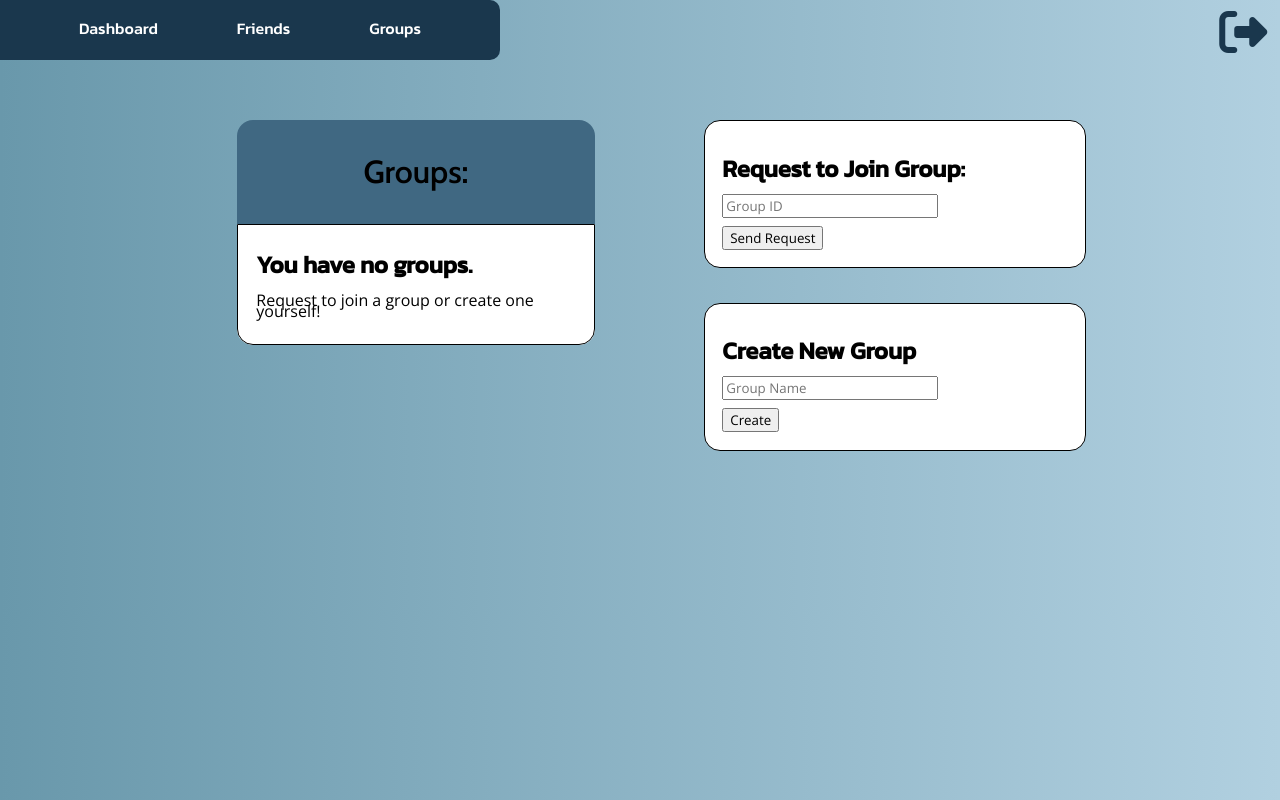
After one commit to James-W84/ScheduleShare, a Node server app: page /groups in a window 1280 px wide. The commit adds this page. Run offline with Node 20, Linux system fonts and the light colour scheme; the visitor is signed in with stand-in values (Sample User, id 1); some libraries are stand-ins or nearby versions.

Commit message:
implement group functionality

```diff
--- a/app.js
+++ b/app.js
@@ -10,7 +10,7 @@ const findOrCreate = require("mongoose-findorcreate");
 const GoogleStrategy = require("passport-google-oauth20").Strategy;
 const { redirect } = require("express/lib/response");
 const e = require("express");
-const flash = require("connect-flash");
+const { join } = require("path");
 
 const app = express();
 app.use(express.static("public"));
@@ -23,7 +23,6 @@ app.use(
     saveUninitialized: false,
   })
 );
-app.use(flash());
 app.use(passport.initialize());
 app.use(passport.session());
 
@@ -48,6 +47,16 @@ const userSchema = new mongoose.Schema({
   classes: Array,
 });
 
+const groupSchema = new mongoose.Schema({
+  admin: {
+    id: { type: String, required: true },
+    name: { type: String, required: true },
+  },
+  name: String,
+  members: Array,
+  joinRequests: Array,
+});
+
 // const classSchema = new mongoose.Schema({
 //   name: { type: String, required: true },
 //   startTime: { type: Number, required: true },
@@ -61,6 +70,7 @@ userSchema.plugin(passportLocalMongoose);
 userSchema.plugin(findOrCreate);
 
 const User = new mongoose.model("User", userSchema);
+const Group = new mongoose.model("Group", groupSchema);
 // const Class = new mongoose.model("Class", classSchema);
 
 passport.use(User.createStrategy());
@@ -338,6 +348,7 @@ app.post("/decline", function (req, res) {
 });
 
 app.get("/profile", function (req, res) {
+  if (req.isAuthenticated()) {
     let isFriend = false;
     const queryObject = url.parse(req.url, true).query;
     req.user.friends.forEach((element) => {
@@ -347,17 +358,155 @@ app.get("/profile", function (req, res) {
     });
     if (isFriend) {
       let colors = [];
-    User.find({ username: queryObject.user }, function (err, user) {
+      User.findOne({ username: queryObject.user }, function (err, user) {
         if (err) {
           console.log(err);
         } else {
-        user = user[0];
           const numClasses = user.classes.length;
           generateColors(numClasses, colors);
-        res.render("schedule", { user: user, colors: colors, viewOnly: true });
+          res.render("schedule", {
+            user: user,
+            colors: colors,
+            viewOnly: true,
+          });
         }
       });
     } else {
-    res.redirect("/");
+      res.redirect("/dashboard");
+    }
+  } else {
+    res.redirect("/auth/google");
   }
 });
+
+app.get("/groups", function (req, res) {
+  const userGroups = req.user.groups;
+  res.render("groups", { groups: userGroups });
+});
+
+app.post("/create-group", function (req, res) {
+  let newGroup = new Group({
+    admin: {
+      id: req.user.username,
+      name: req.user.name,
+    },
+    name: req.body.groupName,
+  });
+  newGroup.save(function (err, group) {
+    if (err) console.log(err);
+    else {
+      console.log(group);
+      User.update(
+        { username: req.user.username },
+        { $push: { groups: { groupId: group._id.toHexString(), groupName: group.name } } }
+      )
+        .then((result) => {
+          console.log(result);
+        })
+        .catch((err) => {
+          console.log(err);
+        });
+    }
+  });
+  res.redirect("/groups");
+});
+
+app.post("/request-join", function (req, res) {
+  let redirect = false;
+  req.user.groups.forEach((element) => {
+    if (element.groupId === req.body.groupId) {
+      res.redirect("/groups");
+      redirect = true;
+    }
+  });
+  Group.findOne({ _id: req.body.groupId }, function (err, group) {
+    if (err) {
+      console.log(err);
+      res.redirect("/groups");
+    } else {
+      group.joinRequests.forEach((element) => {
+        if ((element.id = req.user.username)) {
+          res.redirect("/groups");
+          redirect = true;
+        }
+      });
+      if (!redirect) {
+        Group.updateOne(group, {
+          $push: {
+            joinRequests: { name: req.user.name, id: req.user.username },
+          },
+        }).catch((err) => console.log(err));
+        console.log(group);
+        res.redirect("/groups");
+      }
+    }
+  });
+});
+
+app.get("/group", function (req, res) {
+  if (req.isAuthenticated()) {
+    let isInGroup = false;
+    const queryObject = url.parse(req.url, true).query;
+    req.user.groups.forEach((element) => {
+      if (element.groupId === queryObject.id) isInGroup = true;
+    });
+    if (isInGroup) {
+      Group.findOne({ _id: queryObject.id }, function (err, group) {
+        if (err) console.log(err);
+        else {
+          let isAdmin = req.user.username === group.admin.id;
+          let groupMembers = [];
+          User.findOne({ username: group.admin.id }, function (err, user) {
+            if (err) console.log(err);
+            else {
+              groupMembers.push(user);
+              let memberIds = [];
+              group.members.forEach((element) => {
+                memberIds.push(element.id);
+              });
+              User.find(
+                { username: { $in: memberIds } },
+                function (err, result) {
+                  if (err) console.log(err);
+                  else {
+                    groupMembers = groupMembers.concat(result);
+                    colors = [];
+                    const numMembers = groupMembers.length;
+                    generateColors(numMembers, colors);
+                    res.render("group", {
+                      group: group,
+                      members: groupMembers,
+                      isAdmin: isAdmin,
+                      colors: colors,
+                    });
+                  }
+                }
+              );
+            }
+          });
+        }
+      });
+    } else {
+      res.redirect("/groups");
+    }
+  } else {
+    res.redirect("/auth/google");
+  }
+});
+
+app.post("/accept-join", function (req, res) {
+  Group.updateOne({ _id: req.body.groupId },
+  {$push: {members: {name: req.body.name, id: req.body.reqId}}})
+    .catch((err) => console.log(err));
+  Group.updateOne({ _id: req.body.groupId }, {$pull: {joinRequests: {id: req.body.reqId}}})
+    .catch((err) => console.log(err));
+  User.updateOne({username: req.body.reqId}, {$push: {groups: {groupId: req.body.groupId, groupName: req.body.groupName}}})
+    .catch((err) => console.log(err));
+  res.redirect(`/group?id=${req.body.groupId}`);
+});
+
+app.post("/decline-join", function(req, res) {
+  Group.updateOne({ _id: req.body.groupId }, {$pull: {joinRequests: {id: req.body.reqId}}})
+    .catch((err) => console.log(err));
+  res.redirect(`/group?id=${req.body.groupId}`);
+})
--- a/public/css/styles.css
+++ b/public/css/styles.css
@@ -273,15 +273,19 @@ thead th {
     padding: 5px 20px;
 }
 
-.add-course-btn {
+.add-course-btn, .admin-btn {
     background-color: #1A374D;
     border: 0;
     border-radius: 10px;
     color: white;
     cursor: pointer;
-    font-size: 2rem;
     font-weight: bold;
     height: 40px;
+
+}
+
+.add-course-btn {
+    font-size: 2rem;
     width: 40px;
 }
 
@@ -341,9 +345,7 @@ thead th {
     z-index: 1;
 }
 
-.hidden {
-    display: none;
-}
+
 
 /* Class Schedule Blocks */
 .schedule-block {
@@ -394,7 +396,7 @@ thead th {
 
 /* Friends Page */
 
-.friends-page {
+.friends-page, .groups-page {
     align-items: flex-start;
     display: flex;
     height: fit-content;
@@ -402,11 +404,11 @@ thead th {
     padding-top: 120px;
 }
 
-.add-friend {
+.add-friend, .add-group {
     text-align: left;
 }
 
-.friend-header {
+.friend-header, .groups-header {
     background-color: #406882;
     border-top-left-radius: 16px;
     border-top-right-radius: 16px;
@@ -415,7 +417,7 @@ thead th {
     width: 60%;
 }
 
-.friends-list {
+.friends-list, .groups-list {
     background-color: white;
     border-bottom-left-radius: 16px;
     border-bottom-right-radius: 16px;
@@ -425,48 +427,48 @@ thead th {
     width: 62%;
 }
 
-.friend-entry:last-child, .request:last-child {
+.friend-entry:last-child, .request:last-child, .group-entry:last-child {
     border-bottom-left-radius: 16px;
     border-bottom-right-radius: 16px;
 }
 
-.friend-entry {
+.friend-entry, .group-entry {
     border: 1px solid black;
     padding: 3% 5%;
 }
 
-.friend-entry a {
+.friend-entry a, .group-entry a {
     color: black;
 }
 
-.friend-entry a:hover {
+.friend-entry a:hover, .group-entry a:hover {
     color: darkblue;
 }
 
-.friend-form, .friend-requests {
+.friend-form, .friend-requests, .group-form, .new-group {
     border-radius: 16px;
     margin-bottom: 6%;
     width: 60%;
 }
 
-.friend-form {
+.friend-form, .group-form {
     background-color: white;
+    border: 1px solid black;
     padding: 3%;
     padding-top: 1%;
-    border: 1px solid black;
 }
 
-.friend-form h3 {
+.friend-form h3, .group-form h3 {
     margin-bottom: 0;
 }
 
-.friend-form input {
+.friend-form input, .group-form input {
     font-family: 'Open Sans', sans-serif;
     margin: 8px 0;
     width: 60%;
 }
 
-.friend-form button {
+.friend-form button, .group-form button {
     font-family: 'Open Sans', sans-serif;
 }
 
@@ -481,48 +483,127 @@ input[type=number] {
 }
 
 .request {
+    background-color: white;
     border: 1px solid black;
-    background-color: white;
 }
 
-.friend-requests h3 {
+.friend-requests h3, .new-group h3 {
     padding-left: 5%;
 }
 
-.friend-requests p {
+.friend-requests p, .new-group p {
+    margin-top: -0.7em;
     padding: 0 0 0.6em 5%;
-    margin-top: -0.7em;
 }
 
 #req-title {
+    padding-bottom: 6%;
     padding-top: 6%;
-    padding-bottom: 6%;
 }
 
 .friend-requests {
     background-color: #406882;
 }
 
-.friend-requests form {
+.friend-requests form, .new-group form {
     display: inline-block;
     margin: 0.2em -1% 1.1em 5%;
 }
 
 #accept-btn {
+    border-color: green;
     color: green;
-    border-color: green;
 }
 
 #decline-btn {
+    border-color: red;
     color: red;
-    border-color: red;
 }
 
-.friend-requests button {
+.friend-requests button, .new-group button {
     border-radius: 6px;
     padding: 3px 9px;
 }
 
-.friends-page .flex-6 {
+.friends-page .flex-6, .groups-page .flex-6 {
     margin-bottom: 10%;
 }
+
+/* Groups Page */
+.new-group {
+    background-color: white;
+    border: 1px solid black;
+}
+
+.admin-btn {
+    font-size: 1rem;
+    padding: 10px;
+}
+
+.groupschedule .schedule-block {
+    opacity: 40%;
+}
+
+.group-toggle {
+    background-color: white;
+    border: 1px solid black;
+    border-radius: 7px;
+    padding: 10px;
+    position: absolute;
+    right: -180px;
+    top: 0;
+    width: 140px;
+}
+
+.group-toggle h4 {
+    font-size: 1.15rem;
+    margin: 10px 0;
+}
+
+.toggle-box {
+    border: 1px solid rgba(0, 0, 0, 1);
+    border-radius: 3px;
+    cursor: pointer;
+    display: inline-block;
+    height: 15px;
+    position: relative;
+    right: 6px;
+    top: 4px;
+    width: 15px;
+}
+
+.group-toggle p:not(.hidden) {
+    display: inline-block;
+    margin: 10px 0;
+}
+
+.hidden {
+    display: none;
+}
+
+.join-req {
+    text-align: left;
+
+}
+
+.join-req:not(:last-child) {
+    border-bottom: 1px solid black;
+    padding-bottom: 15px;;
+}
+
+.join-req h3 {
+    margin-bottom: 0;
+    margin-top: 12px;
+}
+
+.join-req p {
+    margin: 0 auto;
+}
+
+.join-req form {
+    display: inline-block;
+}
+
+.join-req button {
+    margin-right: 10px;
+}
--- /dev/null
+++ b/views/groups.ejs
@@ -0,0 +1,46 @@
+<%- include('partials/header') %>
+
+    <body class="full-page groups-page">
+        <div class="schedule-menubar menubar">
+            <a class="menu-item" href="/dashboard">Dashboard</a>
+            <a class="menu-item" href="/friends">Friends</a>
+            <a class="menu-item" href="/groups">Groups</a>
+        </div>
+        <a href="/logout" class="signout-button"><i class="fas fa-sign-out-alt"></i></a>
+        <div class="flex-6">
+            <div class="groups-header">
+                <h2>Groups:</h2>
+            </div>
+            <div class="groups-list">
+                <%if (groups.length === 0) {%>
+                    <div class="group-entry">
+                        <h3>You have no groups.</h3>
+                        <p> Request to join a group or create one yourself!</p>
+                    </div>
+                <%}else{%>
+                    <%groups.forEach((element) => {%>
+                        <div class="group-entry">
+                            <a href="/group?id=<%=element.groupId%>"><h3><%=element.groupName%></h3></a>
+                            <p>Group ID: <%=element.groupId%></p>
+                        </div>
+                    <%})}%>
+            </div>
+        </div>
+        <div class="flex-6 add-group">
+            <div class="group-form">
+                <h3>Request to Join Group:</h3>
+                <form action="/request-join" method="post">
+                    <input type="text" name="groupId" placeholder="Group ID" required><br>
+                    <button type="submit">Send Request</button>
+                </form>
+            </div>
+            <div class="group-form">
+                <h3 id="newgroup-title">Create New Group</h3>
+                <form action="/create-group" method="post">
+                    <input type="text" name="groupName" placeholder="Group Name" required><br>
+                    <button type="submit">Create</button>
+                </form>
+            </div>
+        </div>
+
+        <%- include('partials/footer') %>
```
Also changed, not shown: views/friends.ejs (+4 -4 lines), views/group.ejs (added, +224 -0 lines), views/schedule.ejs (+4 -3 lines). Lines whose indentation alone changed are shown as unchanged.
